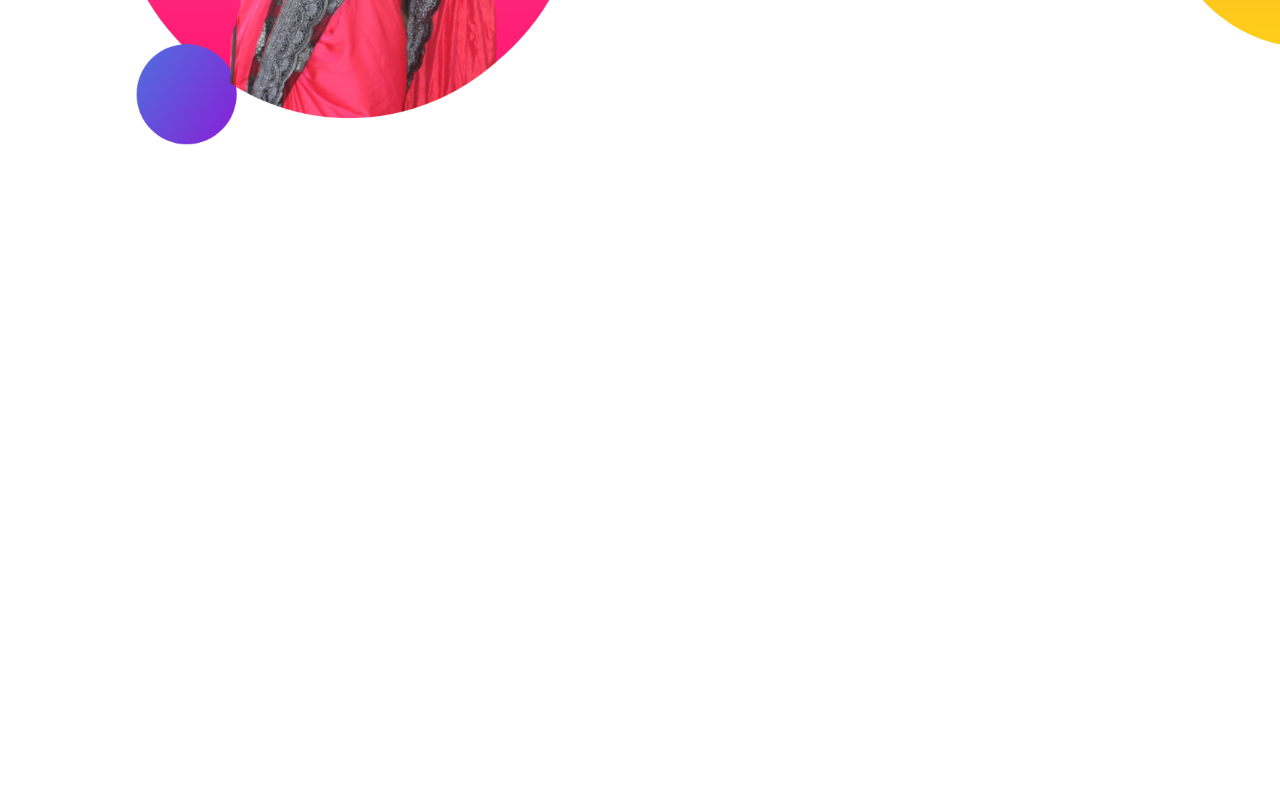
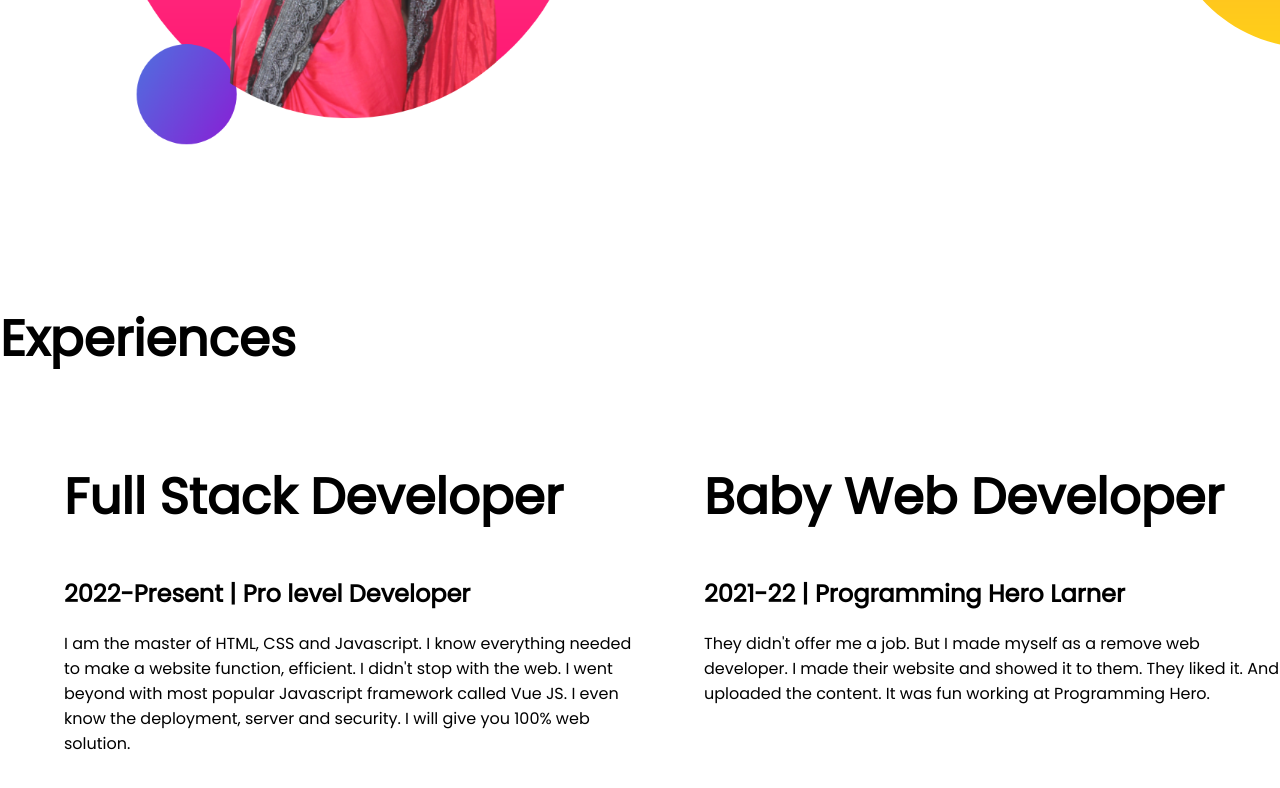
Before and after one commit to MoshiorRahman/rdeveloper-portfolio, a plain HTML site: page index.html in a window 1280 px wide. Shown: the part 1025-1813 px from the top of the page. Before the commit the page ends 1327 px from the top, so only its background shows below. Drawn offline with Linux system fonts and the light colour scheme.

Commit message:
added experiences option

```diff
--- a/index.html
+++ b/index.html
@@ -42,6 +42,26 @@
             <a class="link-button" target="_blank" href="https://github.com/MoshiorRahman">DOWNLOAD RESUME</a>
         </div>
     </section>
+    <section class="experience-area">
+        <h1>Experiences</h1>
+        <div class="flexible-container">
+            <div class="half-width">
+                <h1>Full Stack Developer</h1>
+                <h2>2022-Present | Pro level Developer</h2>
+                <p>I am the master of HTML, CSS and Javascript. I know everything needed to make a website function,
+                    efficient. I didn't stop with the web. I went beyond with most popular Javascript framework called
+                    Vue
+                    JS. I even know the deployment, server and security. I will give you 100% web solution.</p>
+            </div>
+            <div class="half-width">
+                <h1>Baby Web Developer</h1>
+                <h2>2021-22 | Programming Hero Larner</h2>
+                They didn't offer me a job. But I made myself as a remove web developer. I made their website and showed
+                it
+                to them. They liked it. And uploaded the content. It was fun working at Programming Hero.
+            </div>
+        </div>
+    </section>
 </body>
 
 </html>
--- a/style.css
+++ b/style.css
@@ -9,7 +9,7 @@ h1{
     color: orange;
 }
 section{
-    display: flex;
+
     margin-bottom: 150px;
 }
 .half-width{
@@ -29,11 +29,16 @@ section{
     border-radius: 5px;
 }
 .top-banner{
+    display: flex;
     background-image: url(images/top-banner.png);
     background-repeat: no-repeat;
 }
 .dream-big{
+    display: flex;
     background-image: url(images/dream-bg.png);
     background-repeat: no-repeat;
     background-position: right;
 }
+.flexible-container{
+    display: flex;
+}
```
